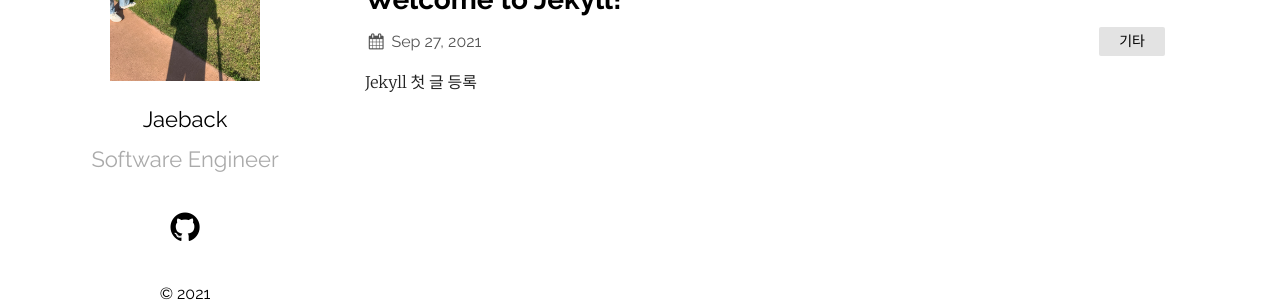
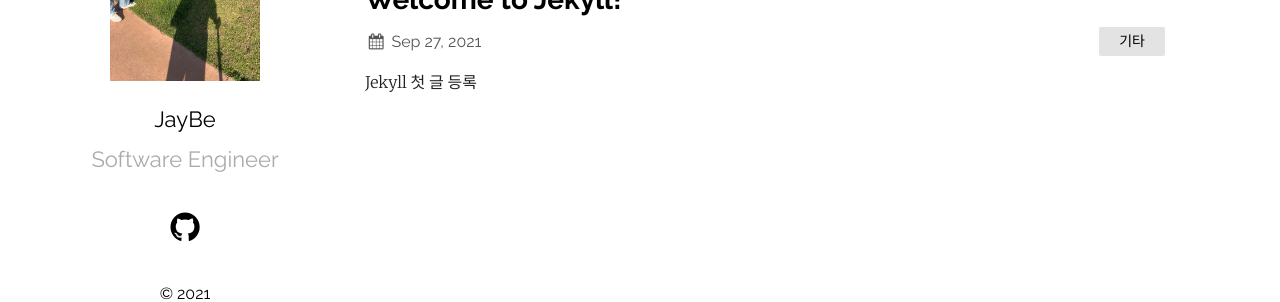
Before and after one commit to geofu25/geofu25.github.io, a Jekyll site: the page built from index.md, in a window 1280 px wide. Shown: the part 257-559 px from the top of the page. Built offline with Jekyll 4.4.1, drawn with Linux system fonts in a browser that asks for light colours.

Commit message:
remove conflit

```diff
--- a/_config.yml
+++ b/_config.yml
@@ -12,7 +12,7 @@ show_excerpts: true # set to true to show excerpts on the homepage
 sass:
   sass_dir: _sass
 plainwhite:
-  name: Jaeback
+  name: JayBe
   tagline: Software Engineer
   date_format: "%b %-d, %Y"
   sitemap: true # set to true to generate sitemap.xml content
```
